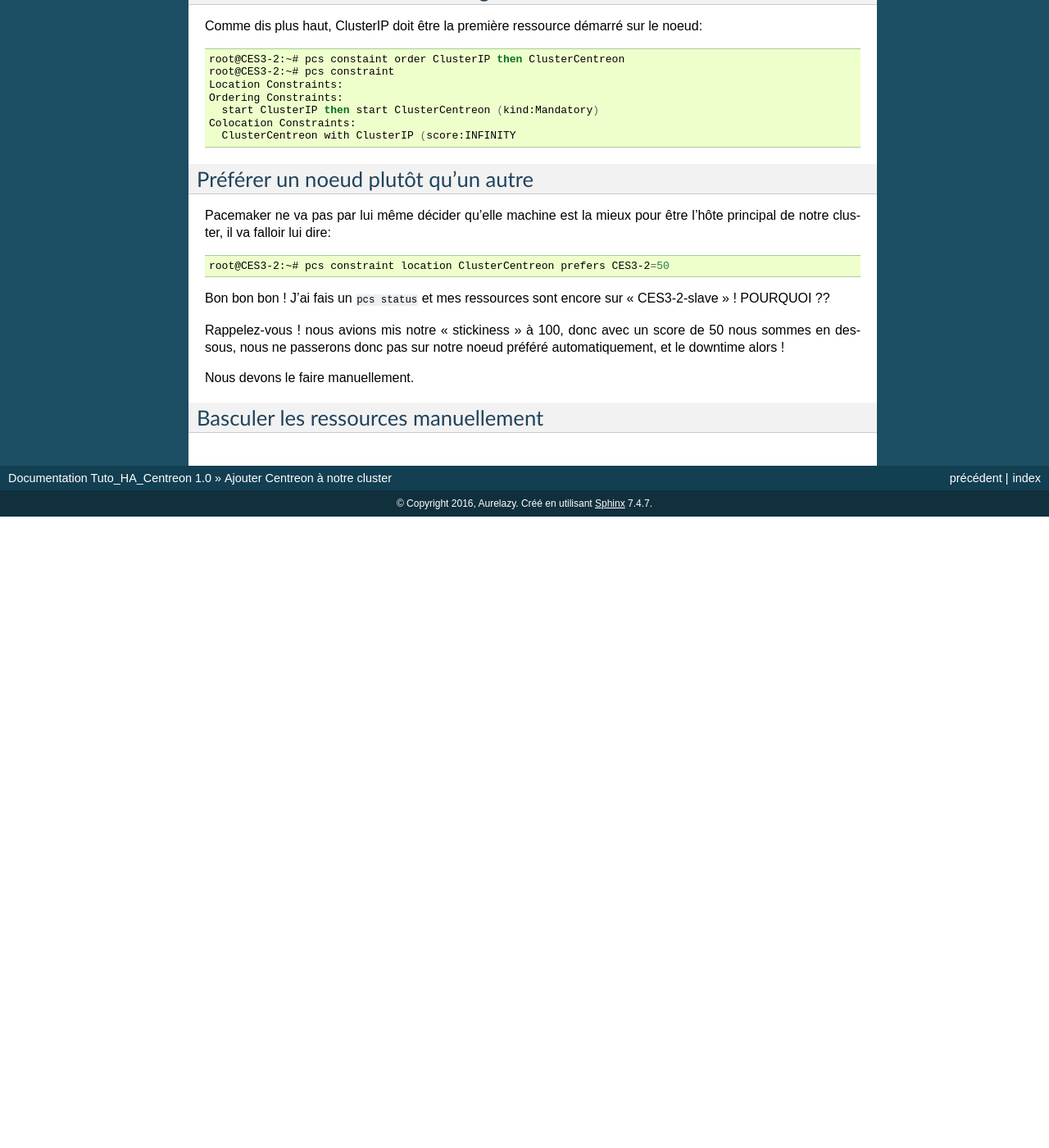
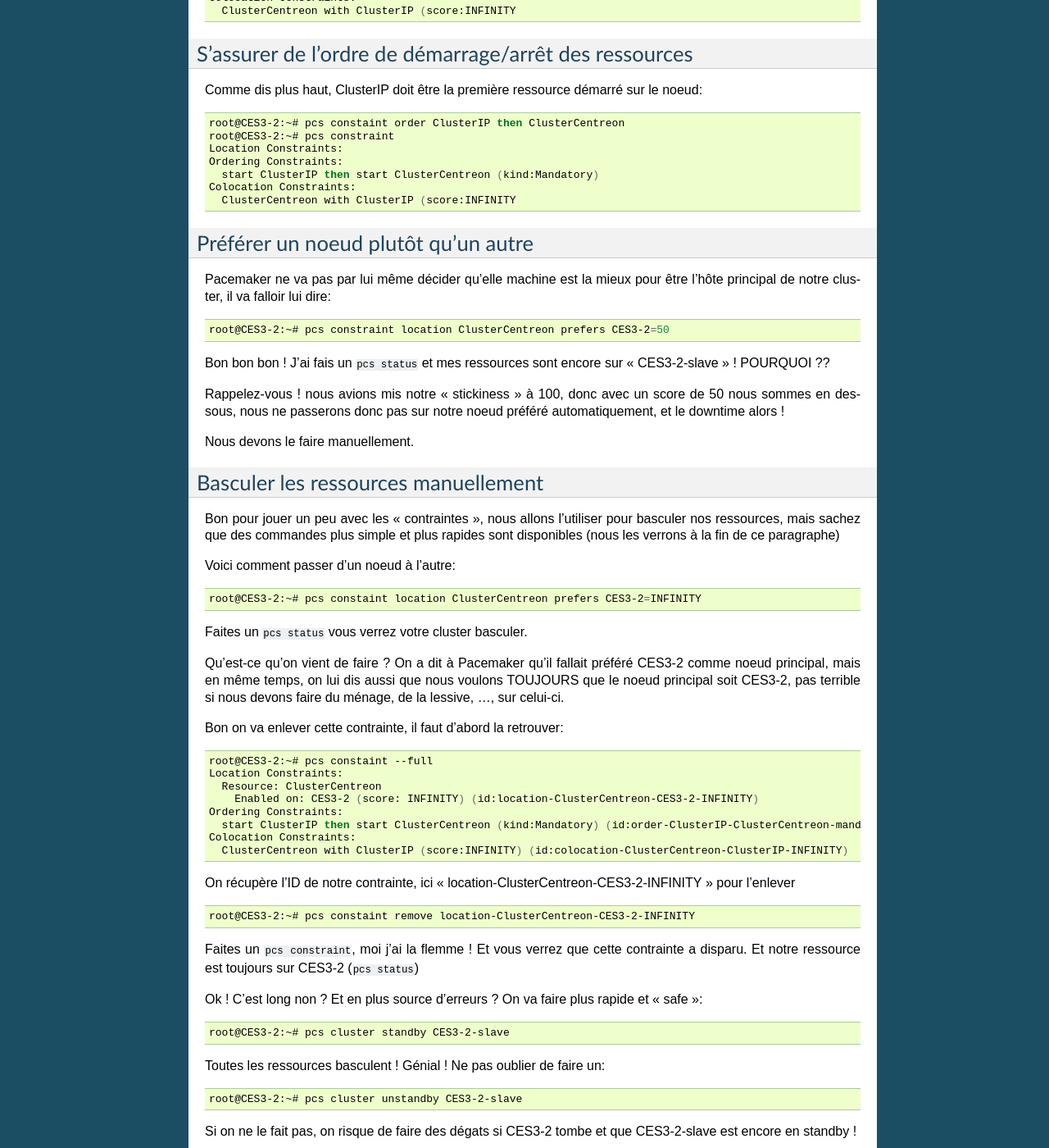
Before and after one commit to aurelazy/Tuto_HA_Centreon, a Sphinx documentation site: the page built from docs/Ajout_Centreon.rst, in a window 1280 px wide and 1400 px high, scrolled down 1783 px. Shown: the whole window at 82% size. Built offline with Sphinx 7.4.7, drawn with Linux system fonts in a browser that asks for light colours; before the commit the page ends 2413 px from its top, so only the background shows below that; some of the changed text lies outside the part shown.

Commit message:
Ajout paragraphe sur les scripts init

```diff
--- a/docs/Ajout_Centreon.rst
+++ b/docs/Ajout_Centreon.rst
@@ -44,17 +44,18 @@
 
 .. code-block:: bash
 
-    pcs resource create cbd lsb:cbd op monitor interval=30s --group=ClusterCentreon
-    pcs resource create centcore lsb:centcore op monitor interval=30s --group=ClusterCentreon
-    pcs resource create centengine lsb:centengine op monitor interval=30s --group=ClusterCentreon
+    pcs resource create cbd lsb:cbd migration-threshold=2 op monitor interval=30s --group=ClusterCentreon
+    pcs resource create centcore lsb:centcore migration-threshold=2 op monitor interval=30s --group=ClusterCentreon
+    pcs resource create centengine lsb:centengine migration-threshold=2 op monitor interval=30s --group=ClusterCentreon
 
 
 Alors voila ici nous utiliserons le type de ressource ``lsb`` car les scripts "init" de Centreon ne sont pas créé pour ``ocf``
 
 Voici une explication de comment doit être configuré un script init ``LSB`` pour pouvoir fonctionner avec pacemaker/corosync:
 
-`Conformité du script init pour LSB <http://clusterlabs.org/doc/en-US/Pacemaker/1.1/html/PAcemaker_Explained/ap-lsb.html>`_
+`Conformité du script init pour LSB <http://clusterlabs.org/doc/en-US/Pacemaker/1.1/html/Pacemaker_Explained/ap-lsb.html>`_
 
+Par défaut, Pacemaker essaie de redemarrer la ressource avant de basculer, donc si vous pensez que l'arrêt d'un service est critique, il vaut mieux ajouter l'option "migration-threshold" lors de notre création et dire à Pacemaker de basculer s'il n'arrive pas à redemarrer après 2 essais.
 
 Ensuite, on voit, comme dans le chapitre précédent, que nous demandons de vérifier toutes les 30 secondes l'état de notre service.
 Puis nous ajoutons le service/ressource dans un groupe que nous avons nommé ``ClusterCentreon`` avec l'option "- -group"
@@ -129,3 +130,105 @@
 
 Basculer les ressources manuellement
 =======================================
+
+Bon pour jouer un peu avec les "contraintes", nous allons l'utiliser pour basculer nos ressources, mais sachez que des commandes plus simple et plus rapides sont disponibles (nous les verrons à la fin de ce paragraphe)
+
+Voici comment passer d'un noeud à l'autre:
+
+.. code-block:: bash
+
+    root@CES3-2:~# pcs constaint location ClusterCentreon prefers CES3-2=INFINITY
+
+Faites un ``pcs status`` vous verrez votre cluster basculer.
+
+Qu'est-ce qu'on vient de faire ? On a dit à Pacemaker qu'il fallait préféré CES3-2 comme noeud principal, mais en même temps, on lui dis aussi que nous voulons TOUJOURS que le noeud principal soit CES3-2, pas terrible si nous devons faire du ménage, de la lessive, ..., sur celui-ci.
+
+Bon on va enlever cette contrainte, il faut d'abord la retrouver:
+
+.. code-block:: bash
+
+    root@CES3-2:~# pcs constaint --full
+    Location Constraints:
+      Resource: ClusterCentreon
+        Enabled on: CES3-2 (score: INFINITY) (id:location-ClusterCentreon-CES3-2-INFINITY)
+    Ordering Constraints:
+      start ClusterIP then start ClusterCentreon (kind:Mandatory) (id:order-ClusterIP-ClusterCentreon-mandatory)
+    Colocation Constraints:
+      ClusterCentreon with ClusterIP (score:INFINITY) (id:colocation-ClusterCentreon-ClusterIP-INFINITY)
+
+
+On récupère l'ID de notre contrainte, ici "location-ClusterCentreon-CES3-2-INFINITY" pour l'enlever
+
+.. code-block:: bash
+
+    root@CES3-2:~# pcs constaint remove location-ClusterCentreon-CES3-2-INFINITY
+
+
+Faites un ``pcs constraint``, moi j'ai la flemme ! Et vous verrez que cette contrainte a disparu. Et notre ressource est toujours sur CES3-2 (``pcs status``)
+
+Ok ! C'est long non ? Et en plus source d'erreurs ? On va faire plus rapide et "safe":
+
+
+.. code-block:: bash
+
+    root@CES3-2:~# pcs cluster standby CES3-2-slave
+
+Toutes les ressources basculent ! Génial ! Ne pas oublier de faire un:
+
+
+.. code-block:: bash
+
+    root@CES3-2:~# pcs cluster unstandby CES3-2-slave
+
+
+Si on ne le fait pas, on risque de faire des dégats si CES3-2 tombe et que CES3-2-slave est encore en standby !
+
+
+Compatibilité de nos inits
+===============================
+
+Alors, en fait là si votre centreon crash, il ne va pas basculer ! Je vous relaisse (ou "laisse" pour les mauvais élèves) lire lecet `article <http://clusterlabs.org/doc/en-US/Pacemaker/1.1/html/Pacemaker_Explained/ap-lsb.html>`_ et faire les tests avec nos 3 scripts init de nos services.
+Et mince, les inits ne sont pas compatibles.
+
+Alors nous allons changer quelques lignes de nos services ``cbd`` et ``centcore``.
+Les scripts se trouvent dans le dossier ``/etc/init.d/``.
+
+Pour le service ``cbd``:
+
+Il va falloir changer quelques lignes de la fonction "status_all()"
+
+A la ligne 238:
+
+.. code-block:: bash
+
+    cat ${master_file} | grep -v '^#' | grep 'central' | while read line; do
+    ...
+
+A la ligne 243 et suivantes:
+
+.. code-block:: bash
+
+    #if [ "${running}" = "y" ]; then
+    if [ -f "${pidfile}" ]; then
+        status -p ${pidfile} ${cbd}
+    else
+        status -p ${pidfile} ${cbd}
+        return 3
+    fi
+    done
+
+Pour le service ``centcore``:
+
+A la ligne 43
+
+    Changer return 1 => return 0
+
+A la ligne 94:
+
+.. code-block:: bash
+
+    if ...
+        status "$binary"
+        exit 3
+    else
+        ...
```
